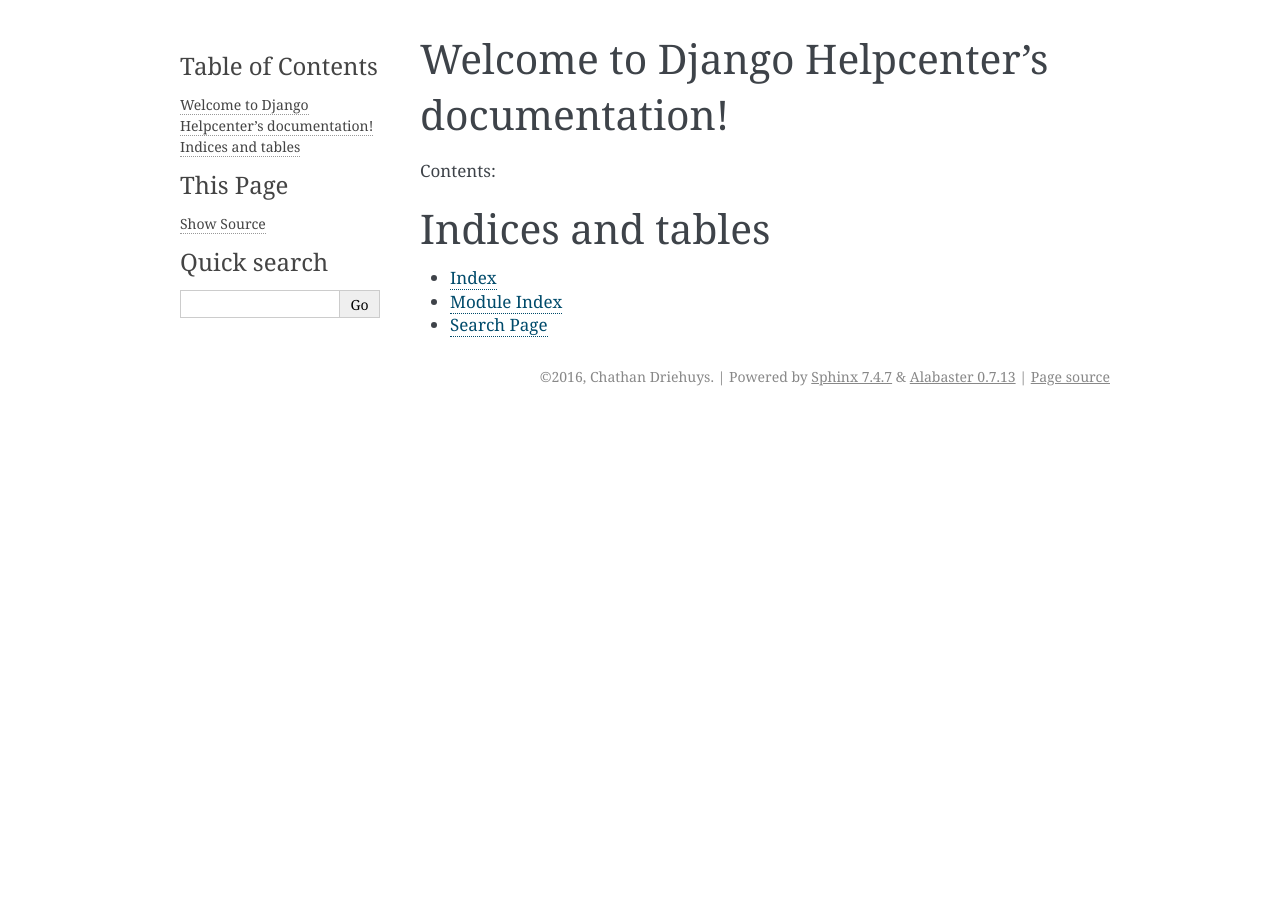
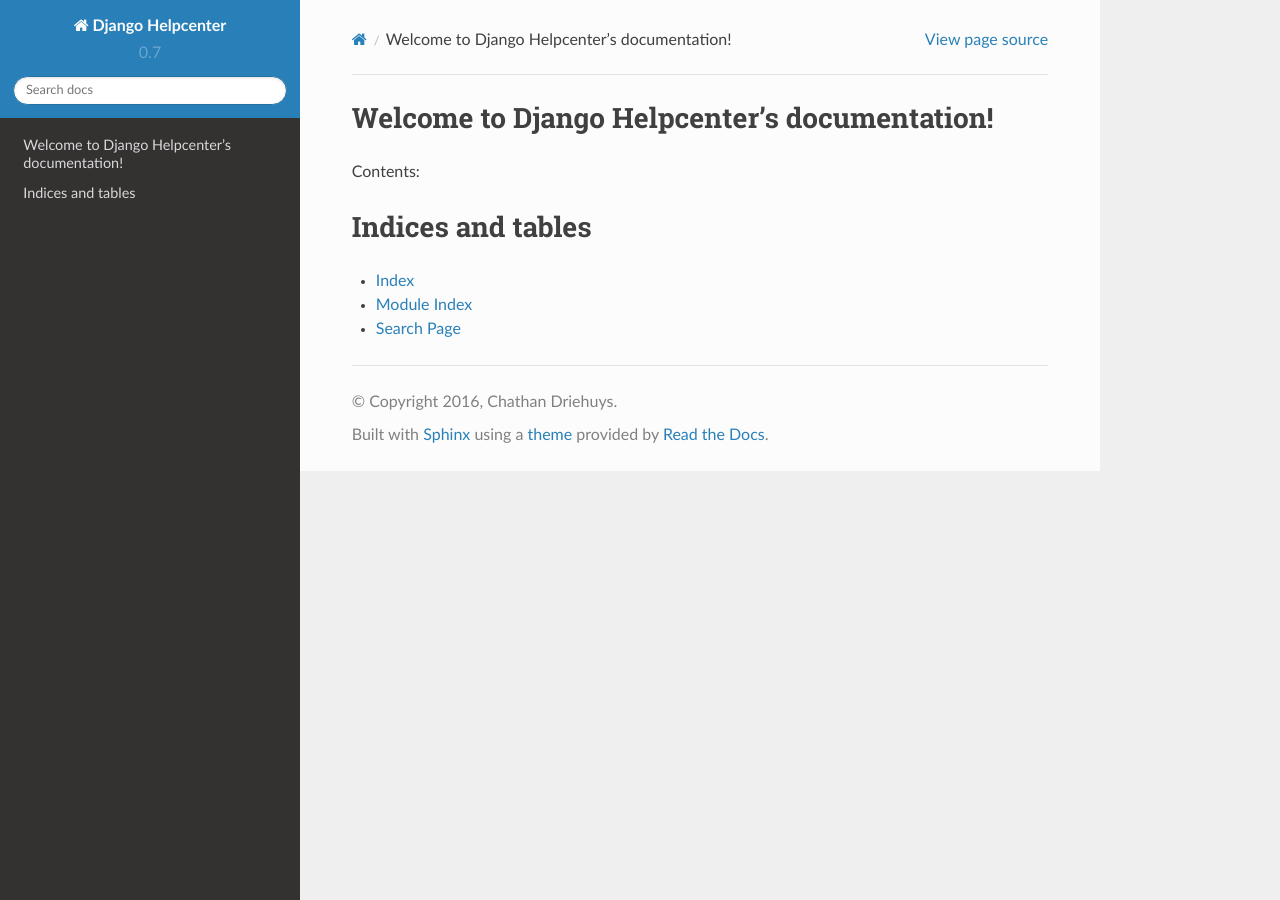
Before and after one commit to cdriehuys/django_helpcenter, a Sphinx documentation site: the page built from docs/index.rst, in a window 1280 px wide. Built offline with Sphinx 7.4.7 and the Read the Docs theme 2.0.0, drawn with Linux system fonts in a browser that asks for light colours.

Commit message:
Use rtd theme for local builds too.

```diff
--- a/dev-requirements.txt
+++ b/dev-requirements.txt
@@ -5,4 +5,5 @@
 nose
 sphinx
 sphinx-autobuild
+sphinx-rtd-theme
 tox
--- a/docs/conf.py
+++ b/docs/conf.py
@@ -17,7 +17,7 @@
 # add these directories to sys.path here. If the directory is relative to the
 # documentation root, use os.path.abspath to make it absolute, like shown here.
 #
-# import os
+import os
 # import sys
 # sys.path.insert(0, os.path.abspath('.'))
 
@@ -122,7 +122,12 @@
 # The theme to use for HTML and HTML Help pages.  See the documentation for
 # a list of builtin themes.
 #
-html_theme = 'alabaster'
+on_rtd = os.environ.get('READTHEDOCS', None) == 'True'
+
+if not on_rtd:  # only import and set the theme if we're building docs locally
+    import sphinx_rtd_theme
+    html_theme = 'sphinx_rtd_theme'
+    html_theme_path = [sphinx_rtd_theme.get_html_theme_path()]
 
 # Theme options are theme-specific and customize the look and feel of a theme
 # further.  For a list of options available for each theme, see the
@@ -148,8 +153,8 @@
 # html_logo = None
 
 # The name of an image file (relative to this directory) to use as a favicon of
-# the docs.  This file should be a Windows icon file (.ico) being 16x16 or 32x32
-# pixels large.
+# the docs.  This file should be a Windows icon file (.ico) being 16x16 or
+# 32x32 pixels large.
 #
 # html_favicon = None
 
```
